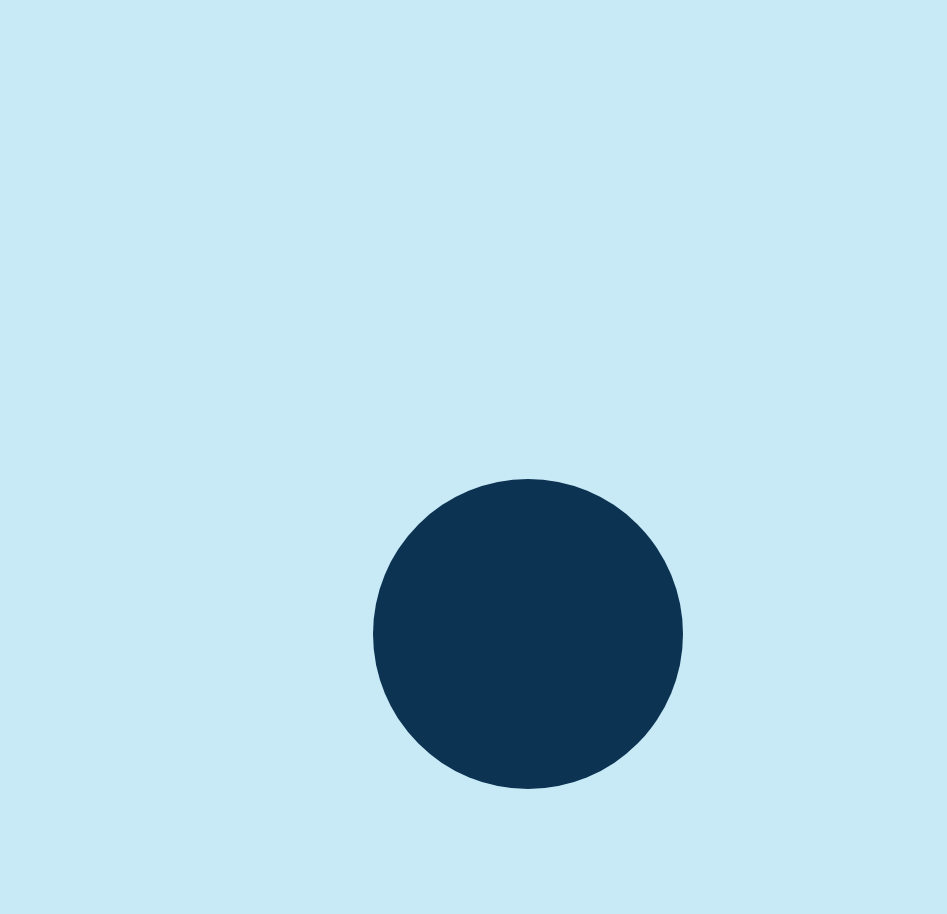
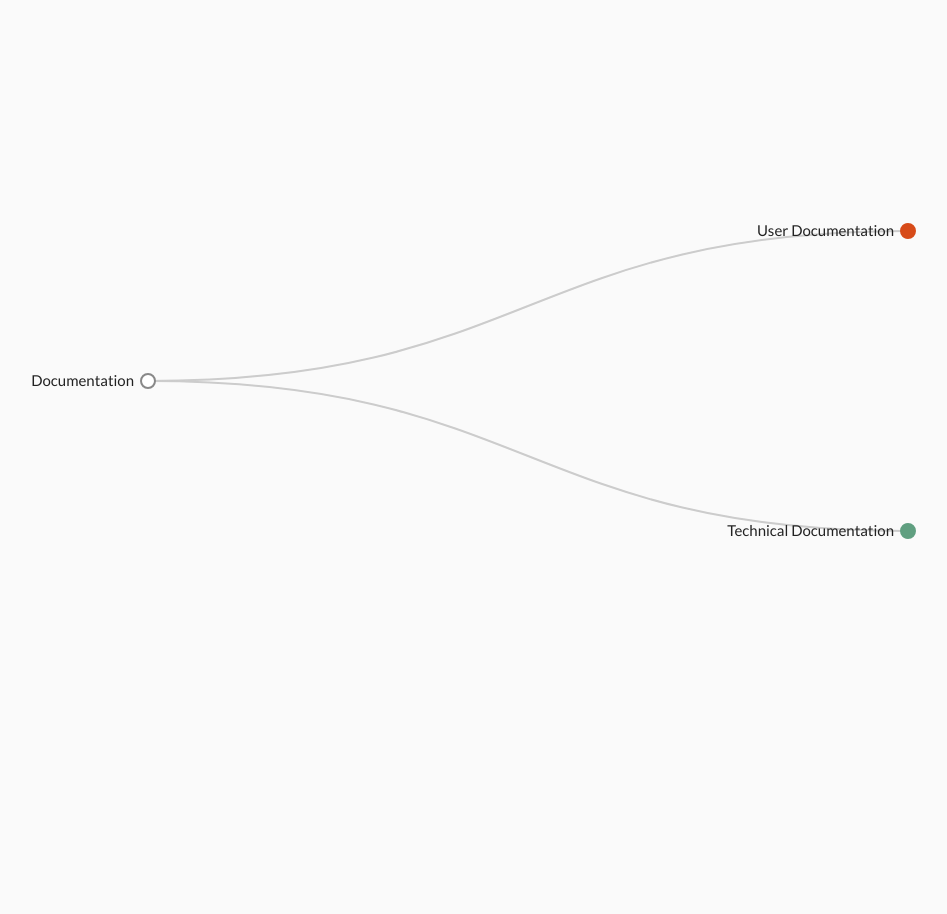
Before and after one commit to EDGENortheastern/d3-user-tech-docs, a plain HTML site: page index.html in a window 1280 px wide. Shown: the part 96-1010 px from the top of the page, without its empty margins (112-1059 px from the left). After the commit the page ends 857 px from the top, so only its background shows below. Drawn offline with nearby package versions, Linux system fonts and the light colour scheme.

Commit message:
makes the entire tree

```diff
--- a/documentation.js
+++ b/documentation.js
@@ -192,3 +192,5 @@ const documentation = {
         }
     ]
 };
+window.colours = colours;
+window.documentation = documentation;
--- a/index.html
+++ b/index.html
@@ -2,43 +2,20 @@
 <html lang="en">
 
 <head>
-    <meta charset="UTF-8">
-    <meta name="viewport" content="width=device-width, initial-scale=1.0">
-    <link rel="stylesheet" href="styles.css">
+    <meta charset="UTF-8" />
+    <meta name="viewport" content="width=device-width,initial-scale=1" />
+    <title>Documentation Hierarchy Visualiser</title>
+
+    <link rel="stylesheet" href="styles.css" />
     <script src="https://d3js.org/d3.v7.min.js"></script>
     <script src="documentation.js"></script>
-    <title>Documentation Hierarchy Visualiser</title>
 </head>
 
 <body>
-    <h1>Documentation Hierarchy Visualiser</h1>
-    <svg viewBox="0 0 400 300" preserveAspectRatio="xMidYMid meet">
-        <g></g>
-    </svg>
+    <h1 class="page-title">Documentation Hierarchy Visualiser</h1>
+    <svg id="doc-tree" width="1200" height="800"></svg>
 
-    <script>
-        const svg = d3.select("svg g")
-        const circleColour = colours.green[3];
-        console.log("Circle colour:", circleColour);
-
-        const pulse = (e) => {
-            const selectedCircle = d3.select(e.currentTarget);
-            const selectedRadius = Number(selectedCircle.attr("r"))
-            selectedCircle.interrupt() // stops ongoing transitions on the selected element
-            .transition().duration(300).attr("r", 100)
-            .transition().duration(300).attr("r", 50)
-        }
-        svg.append("circle")
-            .attr("cx", 200)
-            .attr("cy", 200)
-            .attr("r", 50)
-            .attr("fill", colours.blue[4])
-            .style("cursor", "pointer")
-            .on("click", pulse);
-
-
-
-    </script>
+    <script src="js/tree.js"></script>
 </body>
 
 </html>
--- /dev/null
+++ b/js/tree.js
@@ -0,0 +1,134 @@
+// js/tree.js — unclipped, smooth, starts collapsed to a chosen depth
+(function () {
+    const svg = d3.select("#doc-tree");
+    const WIDTH = +svg.attr("width");
+    const HEIGHT = +svg.attr("height");
+
+    // Real margins so labels never hit edges
+    const M = { top: 120, right: 220, bottom: 80, left: 220 };
+
+    // Inner drawing area
+    const IW = WIDTH - M.left - M.right;
+    const IH = HEIGHT - M.top - M.bottom;
+
+    // How many levels to show initially: 0 = only root, 1 = root + children, 2 = + grandchildren, etc.
+    const INITIAL_DEPTH = 1;
+
+    // Root group translated by margins
+    const g = svg.append("g").attr("transform", `translate(${M.left},${M.top})`);
+
+    // Horizontal tree within the inner box
+    const treeLayout = d3.tree().size([IH, IW]);
+
+    // Data
+    let root = d3.hierarchy(window.documentation);
+    root.x0 = IH / 2;
+    root.y0 = 0;
+
+    // Collapse everything, then open to INITIAL_DEPTH
+    collapseAll(root);
+    expandToDepth(root, INITIAL_DEPTH);
+
+    let i = 0;
+    update(root);
+
+    function collapseAll(node) {
+        if (!node) return;
+        if (node.children) {
+            node._children = node.children;
+            node._children.forEach(collapseAll);
+            node.children = null;
+        } else if (node._children) {
+            node._children.forEach(collapseAll);
+        }
+    }
+
+    function expandToDepth(node, depth) {
+        if (!node) return;
+        if (depth > 0 && node._children) {
+            node.children = node._children;
+            node._children = null;
+        }
+        const kids = node.children || [];
+        kids.forEach(child => expandToDepth(child, depth - 1));
+    }
+
+    function toggle(d) {
+        if (d.children) { d._children = d.children; d.children = null; }
+        else { d.children = d._children; d._children = null; }
+    }
+
+    function update(source) {
+        // Compute layout
+        treeLayout(root);
+
+        // Curved horizontal links
+        const linkGen = d3.linkHorizontal().x(d => d.y).y(d => d.x);
+
+        // ----- LINKS -----
+        const linksSel = g.selectAll("path.link")
+            .data(root.links(), d => d.target.id);
+
+        const linkEnter = linksSel.enter()
+            .insert("path", "g")
+            .attr("class", "link")
+            .attr("fill", "none")
+            .attr("stroke", "#ccc")
+            .attr("stroke-width", 2)
+            .attr("d", _ => linkGen({ source: { x: source.x0, y: source.y0 }, target: { x: source.x0, y: source.y0 } }));
+
+        linkEnter.merge(linksSel)
+            .transition().duration(750).ease(d3.easeCubicInOut)
+            .attr("d", d => linkGen({ source: d.source, target: d.target }));
+
+        linksSel.exit()
+            .transition().duration(750)
+            .attr("d", _ => linkGen({ source: { x: source.x, y: source.y }, target: { x: source.x, y: source.y } }))
+            .remove();
+
+        // ----- NODES -----
+        const nodesSel = g.selectAll("g.node")
+            .data(root.descendants(), d => d.id || (d.id = ++i));
+
+        const nodeEnter = nodesSel.enter()
+            .append("g")
+            .attr("class", "node")
+            .attr("transform", _ => `translate(${source.y0},${source.x0})`)
+            .on("click", (event, d) => { toggle(d); update(d); });
+
+        nodeEnter.append("circle")
+            .attr("r", 1e-6)
+            .attr("stroke", d => d.data.color || "#888")
+            .attr("fill", d => d._children ? (d.data.color || "#fff") : "#fff");
+
+        nodeEnter.append("text")
+            .attr("dy", ".35em")
+            .attr("x", d => (d.children || d._children) ? -14 : 14)
+            .attr("text-anchor", d => (d.children || d._children) ? "end" : "start")
+            .style("fill-opacity", 1e-6)
+            .text(d => d.data.name);
+
+        const nodeUpdate = nodeEnter.merge(nodesSel);
+
+        nodeUpdate.transition()
+            .duration(750).ease(d3.easeCubicInOut)
+            .attr("transform", d => `translate(${d.y},${d.x})`);
+
+        nodeUpdate.select("circle")
+            .attr("r", 7)
+            .attr("fill", d => d._children ? (d.data.color || "#fff") : "#fff")
+            .attr("stroke", d => d.data.color || "#888");
+
+        nodeUpdate.select("text")
+            .transition().duration(600)
+            .style("fill-opacity", 1);
+
+        nodesSel.exit()
+            .transition().duration(750)
+            .attr("transform", _ => `translate(${source.y},${source.x})`)
+            .remove();
+
+        // Stash positions for next transition
+        root.each(d => { d.x0 = d.x; d.y0 = d.y; });
+    }
+})();
--- a/styles.css
+++ b/styles.css
@@ -1,14 +1,54 @@
-@import url("https://fonts.googleapis.com/css2?family=Lato:wght@400;700;900&display=swap");
+@import url("https://fonts.googleapis.com/css2?family=Lato:wght@400;700&display=swap");
+
+:root {
+    --text: #222;
+    --link: #ccc;
+}
+
+* {
+    box-sizing: border-box;
+}
 
 body {
-    font-family: "Lato", sans-serif;
-    background-color: #c8eaf7;
-    text-align: center;
     margin: 0;
-    padding: 20px;
+    background: #fafafa;
+    font-family: "Lato", system-ui, -apple-system, Segoe UI, Roboto, Arial, sans-serif;
+    overflow: hidden;
+    /* matches the original clean canvas feel */
 }
 
-h1 {
-    font-weight: 900;
-    margin-bottom: 30px;
+.page-title {
+    margin: 16px 0 0;
+    text-align: center;
+    font-size: 34px;
+    font-weight: 700;
+    color: var(--text);
 }
+
+svg#doc-tree {
+    display: block;
+    margin: 0 auto;
+}
+
+/* Node + link styling to match your prior look */
+.node circle {
+    cursor: pointer;
+    stroke-width: 2px;
+    transition: fill 0.3s, stroke 0.3s;
+}
+
+.node circle:hover {
+    stroke-width: 3px;
+    fill-opacity: 0.8;
+}
+
+.node text {
+    font-size: 15px;
+    fill: var(--text);
+}
+
+.link {
+    fill: none;
+    stroke: var(--link);
+    stroke-width: 2px;
+}
```
